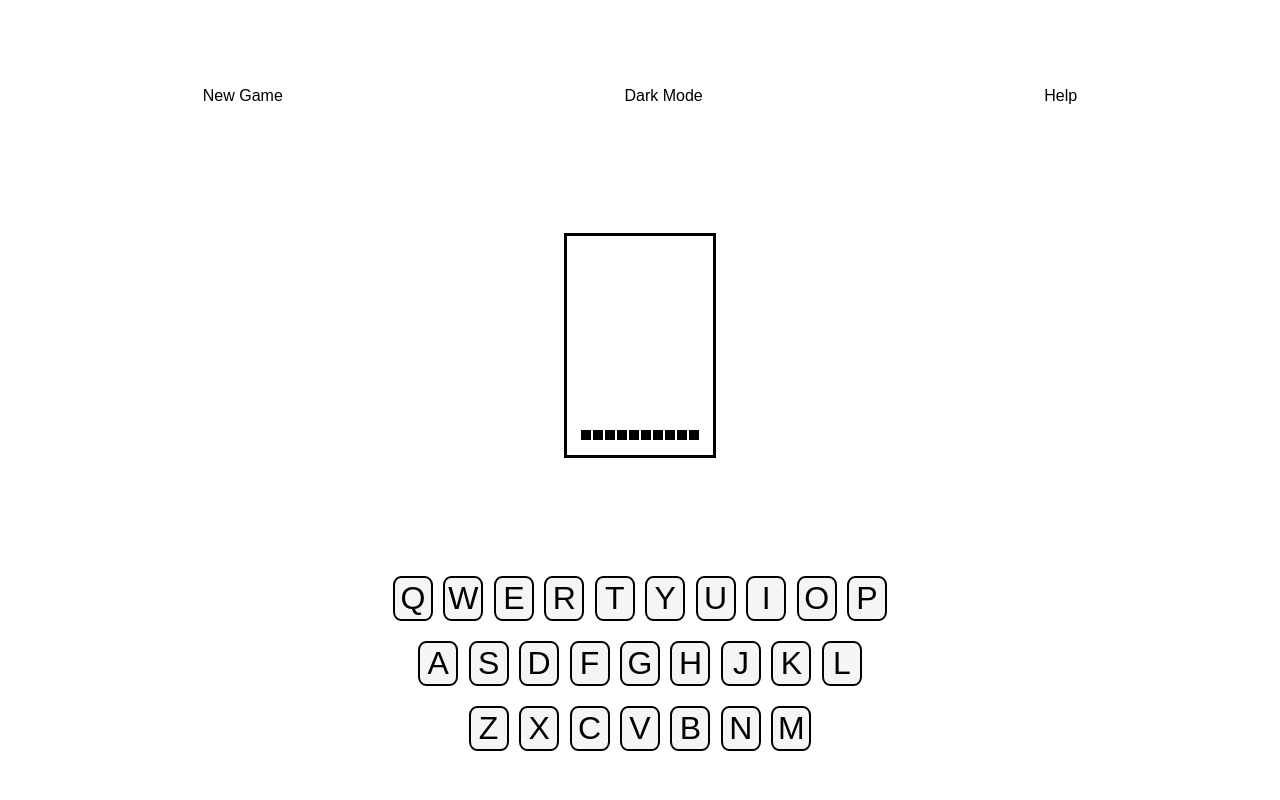
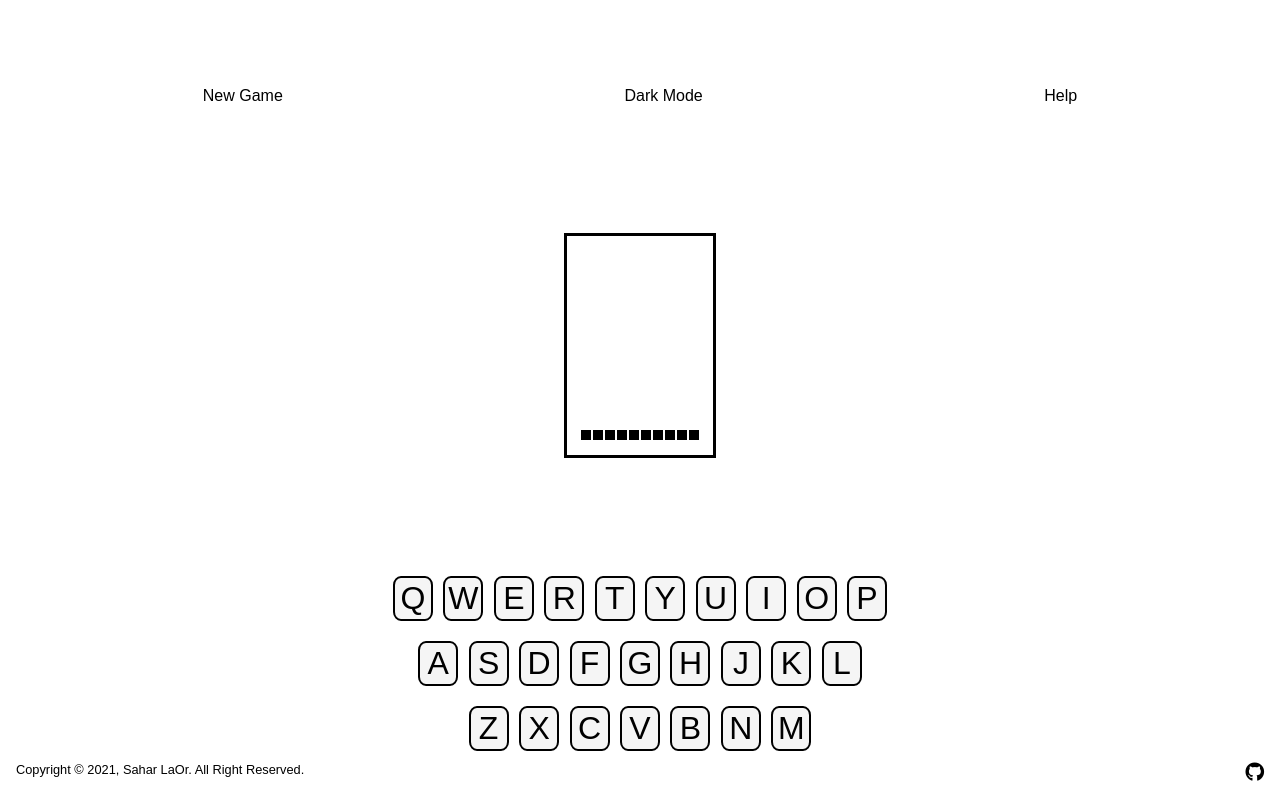
Before and after one commit to saharlaor/HangMan, a website: page index.html in a window 1280 px wide. Drawn offline with Linux system fonts and the light colour scheme; no server answers.

Commit message:
Footer copyright and repo link

```diff
--- a/index.html
+++ b/index.html
@@ -277,6 +277,15 @@
             </div>
         </div>
 
+        <footer>
+            <div class="copyright">
+                <span>Copyright &copy; 2021, Sahar LaOr. All Right Reserved.</span>
+            </div>
+            <div class="links">
+                <a href="https://github.com/saharlaor/HangMan"><i class="fab fa-github"></i></a>
+            </div>
+        </footer>
+
         <script src="client.js"></script>
     </body>
 
--- a/style.css
+++ b/style.css
@@ -1,3 +1,6 @@
+/* fonts */
+@import url("https://use.fontawesome.com/releases/v5.15.4/css/all.css");
+
 * {
     padding: 0px;
     margin: 0px;
@@ -11,6 +14,17 @@ body {
 td {
     height: 10px;
     width: 10px;
+}
+
+footer {
+    display: flex;
+    justify-content: space-between;
+    width: 100%;
+    padding: 1rem;
+    position: absolute;
+    bottom: 0;
+    left: 0;
+    font-size: 1.2rem;
 }
 
 .game {
@@ -141,6 +155,14 @@ td {
 .turn-instructions {
 }
 
+.copyright {
+    font-size: 0.8rem;
+}
+
+.links a {
+    display: block;
+    color: #000;
+}
 /* Dark theme */
 body.dark {
     color: #34d41b;
```
